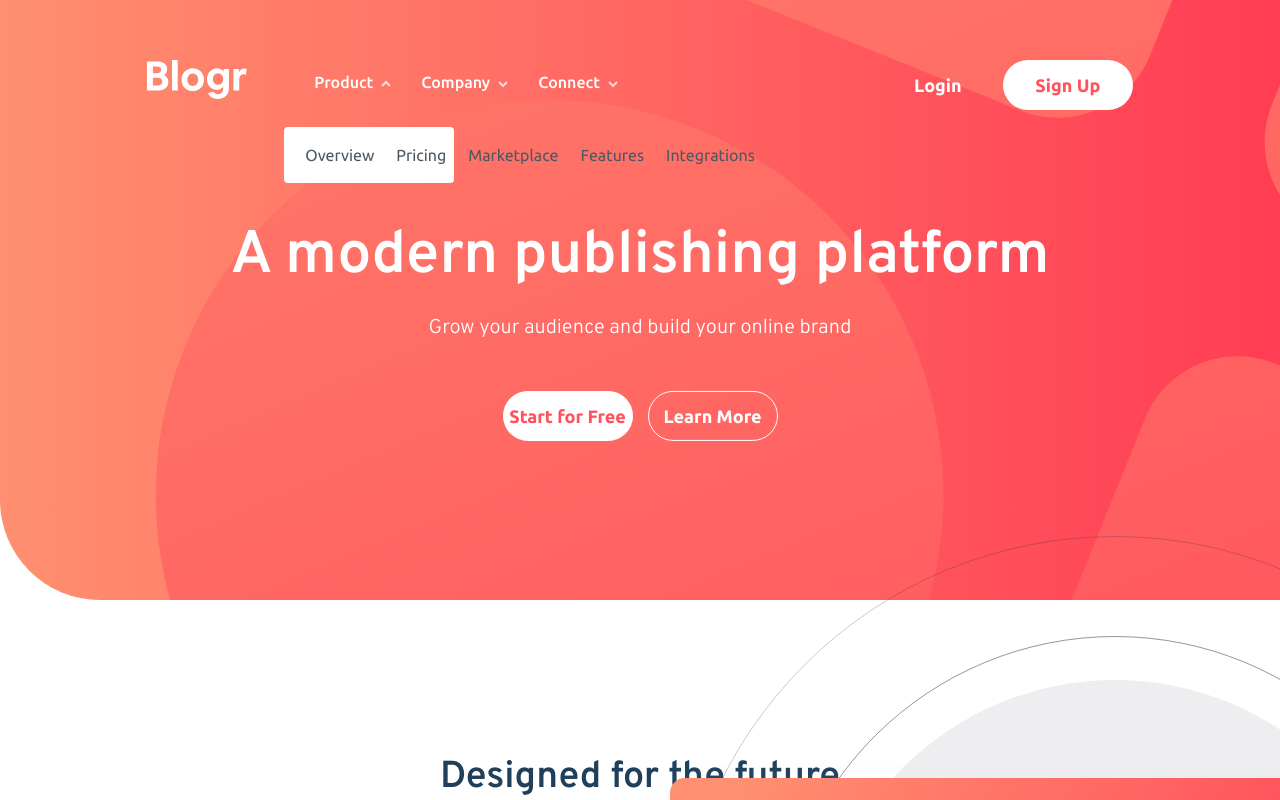
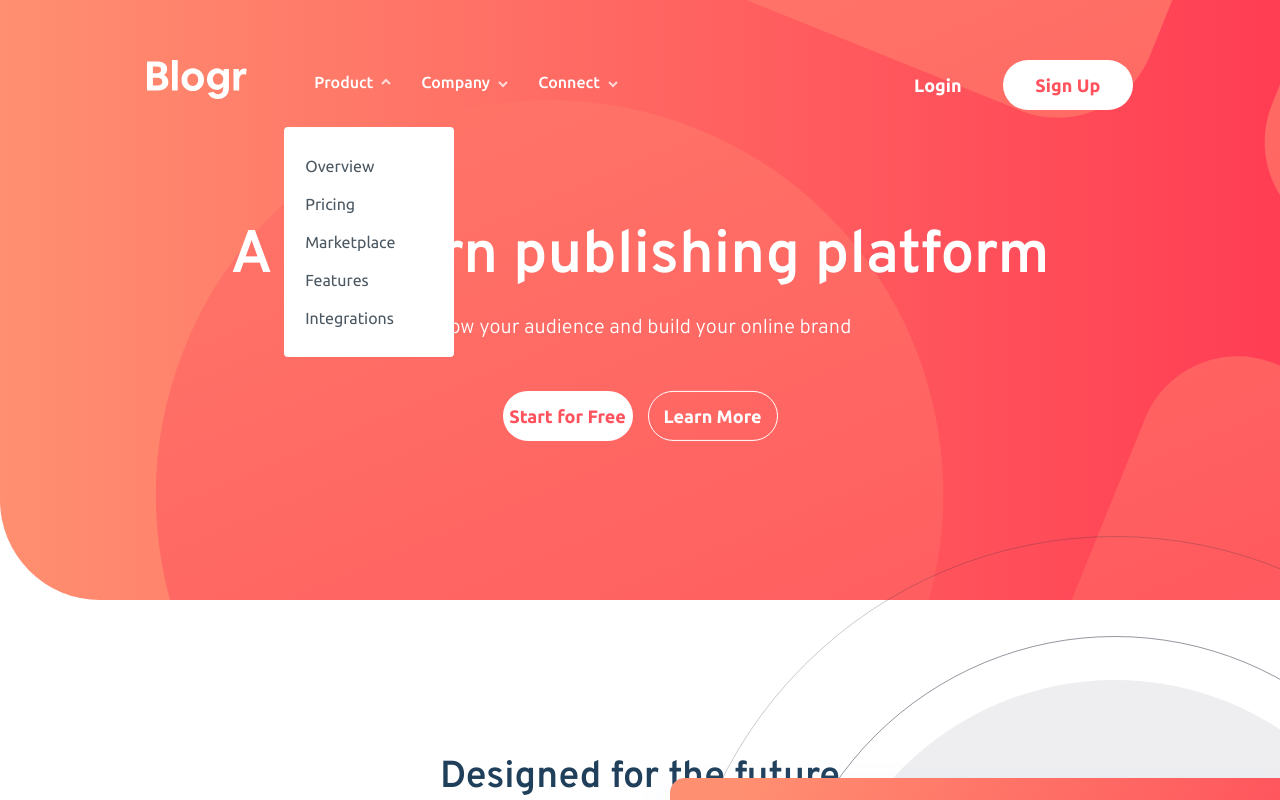
Before and after one commit to srikant-n/fm-blogr-landing-page, a React app: page / in a window 1280 px wide. Both pictures are taken after a click on the button "Product". Shown: the top 800 px of the page. Built offline with nearby package versions, Linux system fonts and the light colour scheme.

Commit message:
Refactor submenus into separate file

```diff
--- a/src/components/Header.jsx
+++ b/src/components/Header.jsx
@@ -2,7 +2,7 @@ import React from "react";
 import styled from "styled-components";
 import { ReactComponent as LogoSvg } from "../../images/logo.svg";
 import { Button, ButtonFilled } from "./commonComponents";
-import arrowUrl from "../../images/icon-arrow-light.svg";
+import { CompanySubMenu, ConnectSubMenu, MenuTitle, ProductSubMenu, SubMenuBackground } from "./SubMenus.jsx";
 
 /**
  * Container for disabling on mobile
@@ -55,84 +55,35 @@ const MenuItem = styled.div`
   font-family: "Ubuntu", sans-serif;
 `;
 
-/**
- * Menu category
- */
-const MenuTitle = styled.button`
-  margin: 0;
-  padding: 8px 28px 8px 10px;
-  color: white;
-  font-family: "Ubuntu", sans-serif;
-  font-weight: 500;
-  font-size: 16px;
-  border: none;
-  background-color: transparent;
+// /**
+//  * Menu category
+//  */
+// const MenuTitle = styled.button`
+//   margin: 0;
+//   padding: 8px 28px 8px 10px;
+//   color: white;
+//   font-family: "Ubuntu", sans-serif;
+//   font-weight: 500;
+//   font-size: 16px;
+//   border: none;
+//   background-color: transparent;
 
-  &::after {
-    position: absolute;
-    display: inline-block;
-    margin-left: 8px;
-    content: url(${arrowUrl});
-  }
+//   &::after {
+//     position: absolute;
+//     display: inline-block;
+//     margin-left: 8px;
+//     content: url(${arrowUrl});
+//   }
 
-  &[aria-expanded="true"]::after {
-    top: 12px;
-    transform: rotate(180deg);
-  }
+//   &[aria-expanded="true"]::after {
+//     top: 12px;
+//     transform: rotate(180deg);
+//   }
 
-  &:hover {
-    text-decoration: underline;
-  }
-`;
-
-/**
- * Sub menu holder
- */
-const SubMenu = styled.div`
-  position: absolute;
-  width: 150px;
-  margin: 0;
-  padding: 0;
-  background-color: white;
-  border-radius: 4px;
-  opacity: 0;
-  line-height: 0;
-  transition: ease 0.5s;
-  z-index: 2;
-
-  ${MenuTitle}[aria-expanded=true] + & {
-    opacity: 1;
-    line-height: 1;
-    margin: 28px 0 0 -20px;
-    padding: 20px 10px;
-  }
-`;
-
-/**
- * Each item in the submenu
- */
-const SubMenuItem = styled.a`
-  text-transform: capitalize;
-  margin: 0;
-  padding: 0;
-  font-weight: 400;
-  color: hsl(207, 13%, 34%);
-  transition: margin ease 0.5s, padding ease 0.5s;
-  text-decoration: none;
-
-  &:hover {
-    cursor: default;
-  }
-
-  ${MenuTitle}[aria-expanded=true] + ${SubMenu} > & {
-    margin: 4px;
-    padding: 7px;
-    &:hover {
-      font-weight: 600;
-      cursor: pointer;
-    }
-  }
-`;
+//   &:hover {
+//     text-decoration: underline;
+//   }
+// `;
 
 /**
  * Header for the application when viewed on desktop.
@@ -167,13 +118,9 @@ class Header extends React.Component {
             >
               Product
             </MenuTitle>
-            <SubMenu>
-              <SubMenuItem href="#overview">Overview</SubMenuItem>
-              <SubMenuItem href="#">Pricing</SubMenuItem>
-              <SubMenuItem href="#">Marketplace</SubMenuItem>
-              <SubMenuItem href="#features">Features</SubMenuItem>
-              <SubMenuItem href="#integrations">Integrations</SubMenuItem>
-            </SubMenu>
+            <SubMenuBackground show={this.state.selected === "product"}>
+              <ProductSubMenu show={this.state.selected === "product"} />
+            </SubMenuBackground>
           </MenuItem>
           <MenuItem>
             <MenuTitle
@@ -182,12 +129,9 @@ class Header extends React.Component {
             >
               Company
             </MenuTitle>
-            <SubMenu>
-              <SubMenuItem href="#">About</SubMenuItem>
-              <SubMenuItem href="#">Team</SubMenuItem>
-              <SubMenuItem href="#">Blog</SubMenuItem>
-              <SubMenuItem href="#">Careers</SubMenuItem>
-            </SubMenu>
+            <SubMenuBackground show={this.state.selected === "company"}>
+              <CompanySubMenu show={this.state.selected === "company"} />
+            </SubMenuBackground>
           </MenuItem>
           <MenuItem>
             <MenuTitle
@@ -196,11 +140,9 @@ class Header extends React.Component {
             >
               Connect
             </MenuTitle>
-            <SubMenu>
-              <SubMenuItem href="#">Contact</SubMenuItem>
-              <SubMenuItem href="#">Newsletter</SubMenuItem>
-              <SubMenuItem href="#">LinkedIn</SubMenuItem>
-            </SubMenu>
+            <SubMenuBackground show={this.state.selected === "connect"}>
+              <ConnectSubMenu show={this.state.selected === "connect"} />
+            </SubMenuBackground>
           </MenuItem>
           <Buttons>
             <Button value="Login" />
--- a/src/components/HeaderMobile.jsx
+++ b/src/components/HeaderMobile.jsx
@@ -44,6 +44,7 @@ const MenuButton = styled.button`
   background-size: 100%;
   outline: none;
   border: none;
+  cursor: pointer;
 `;
 
 /**
--- a/src/components/MenuMobile.jsx
+++ b/src/components/MenuMobile.jsx
@@ -3,8 +3,14 @@ import styled from "styled-components";
 import arrowUrl from "../../images/icon-arrow-dark.svg";
 import hamburgerUrl from "../../images/icon-hamburger.svg";
 import { Button } from "./commonComponents";
+import { MenuTitle, ProductSubMenu, CompanySubMenu, ConnectSubMenu, SubMenuBackground } from "./SubMenus.jsx";
+
+const Container = styled.div`
+  position: relative;
+`;
 
 const Background = styled.div`
+  position: absolute;
   width: 100%;
   margin-top: 35px;
   background-color: white;
@@ -15,104 +21,43 @@ const Background = styled.div`
   flex-direction: column;
   align-items: center;
   padding: 22px;
+  z-index: 2;
 `;
 
 /**
  * Menu title and submenu holder
  */
 const MenuItem = styled.div`
-  padding: 5px;
-  /* width: 100%; */
+  padding: 10px;
+  margin: 4px 0;
+  width: 100%;
   text-align: center;
 `;
 
-/**
- * Menu name
- */
-const MenuTitle = styled.h3`
+const MenuTitleMobile = styled(MenuTitle)`
 position: relative;
-  margin: auto;
-  padding: 7px 7px 7px 7px;
+  color: hsl(207, 13%, 34%);
+  margin: 0;
+  padding: 0;
+  font-size: 18px;
 
-  color: hsl(207, 13%, 34%);
-  font-family: "Ubuntu", sans-serif;
-  display: flex;
-  flex-direction: row;
-  align-items: center;
-  justify-content: center;
+  &::after {
+    content: url(${arrowUrl});
+  }
 
-  &:hover {
-    color: hsl(207, 23%, 55%);
-    cursor: pointer;
+  &[aria-expanded="true"]::after {
+    top: 5px;
   }
 `;
 
-/**
- * Arrow next to menu to display expanded state
- */
-const MenuArrow = styled.div`
-  position: absolute;
-  right: -20px;
-  width: 30px;
-  height: 10px;
-  background: url(${arrowUrl}) no-repeat center;
-
-  ${MenuItem}[aria-expanded=true] & {
-    transform: rotate(180deg);
-  }
-`;
-
-/**
- * Buttons inside the menu category
- */
-const SubMenu = styled.div`
+const SubMenuMobile = styled(SubMenuBackground)`
+  position: relative;
   width: 100%;
-  margin: 0;
-  padding: 0;
   text-align: center;
   box-sizing: border-box;
   background-color: hsl(240, 2%, 95%);
-  border-radius: 5px;
-  opacity: 0;
-  line-height: 0;
-  transition: ease 0.5s;
-  z-index: 10;
-
-  ${MenuItem}[aria-expanded=true] + & {
-    display: block;
-    position: relative;
-    opacity: 1;
-    line-height: 1;
-    margin: 25px 0;
-    padding: 15px;
-  }
-`;
-
-/**
- * Each item in the submenu
- */
-const SubMenuItem = styled.p`
-  text-transform: capitalize;
-  margin: 0;
-  padding: 0;
-  font-weight: 600;
-  color: hsl(207, 13%, 34%);
-  transition: ease 0.5s;
-
-  &:hover {
-    color: hsl(207, 23%, 55%);
-    cursor: default;
-  }
-
-  ${MenuItem}[aria-expanded=true] + ${SubMenu} > & {
-    margin: 4px;
-    padding: 8px;
-    line-height: 1;
-
-    &:hover {
-      cursor: pointer;
-    }
-  }
+  margin: ${(props) => (props.show ? "25px 0" : 0)};
+  padding: ${(props) => (props.show ? "15px" : 0)};
 `;
 
 /**
@@ -168,44 +113,46 @@ class MenuMobile extends React.Component {
 
   render() {
     return (
+      <Container>
         <Background>
-        <MenuItem aria-expanded={this.state.selected === "product"} onClick={() => this.onClickMenuItem("product")}>
-          <MenuTitle>
-            Product <MenuArrow />
-          </MenuTitle>
-        </MenuItem>
-        <SubMenu show={this.state.selected === "product"}>
-          <SubMenuItem>Overview</SubMenuItem>
-          <SubMenuItem>Pricing</SubMenuItem>
-          <SubMenuItem>Marketplace</SubMenuItem>
-          <SubMenuItem>Features</SubMenuItem>
-          <SubMenuItem>Integrations</SubMenuItem>
-        </SubMenu>
           <MenuItem>
-          <MenuTitle aria-expanded={this.state.selected === "company"} onClick={() => this.onClickMenuItem("company")}>
-            Company <MenuArrow />
-          </MenuTitle>
-          <SubMenu show={this.state.selected === "company"}>
-            <SubMenuItem>About</SubMenuItem>
-            <SubMenuItem>Team</SubMenuItem>
-            <SubMenuItem>Blog</SubMenuItem>
-            <SubMenuItem>Careers</SubMenuItem>
-          </SubMenu>
+            <MenuTitleMobile
+              aria-expanded={this.state.selected === "product"}
+              onClick={() => this.onClickMenuItem("product")}
+            >
+              Product
+            </MenuTitleMobile>
+            <SubMenuMobile show={this.state.selected === "product"}>
+              <ProductSubMenu show={this.state.selected === "product"} />
+            </SubMenuMobile>
           </MenuItem>
           <MenuItem>
-          <MenuTitle aria-expanded={this.state.selected === "connect"} onClick={() => this.onClickMenuItem("connect")}>
-            Connect <MenuArrow />
-          </MenuTitle>
-          <SubMenu show={this.state.selected === "connect"}>
-            <SubMenuItem>Contact</SubMenuItem>
-            <SubMenuItem>Newsletter</SubMenuItem>
-            <SubMenuItem>LinkedIn</SubMenuItem>
-          </SubMenu>
+            <MenuTitleMobile
+              aria-expanded={this.state.selected === "company"}
+              onClick={() => this.onClickMenuItem("company")}
+            >
+              Company
+            </MenuTitleMobile>
+            <SubMenuMobile show={this.state.selected === "company"}>
+              <CompanySubMenu show={this.state.selected === "company"} />
+            </SubMenuMobile>
+          </MenuItem>
+          <MenuItem>
+            <MenuTitleMobile
+              aria-expanded={this.state.selected === "connect"}
+              onClick={() => this.onClickMenuItem("connect")}
+            >
+              Connect
+            </MenuTitleMobile>
+            <SubMenuMobile show={this.state.selected === "connect"}>
+              <ConnectSubMenu show={this.state.selected === "connect"} />
+            </SubMenuMobile>
           </MenuItem>
           <Line />
           <LoginButton />
           <SignupButton />
         </Background>
+      </Container>
     );
   }
 }
--- /dev/null
+++ b/src/components/SubMenus.jsx
@@ -0,0 +1,133 @@
+import React from "react";
+import styled from "styled-components";
+import arrowUrl from "../../images/icon-arrow-light.svg";
+
+/**
+ * Menu category
+ */
+const MenuTitle = styled.button`
+  margin: 0;
+  padding: 8px 28px 8px 10px;
+  color: white;
+  font-family: "Ubuntu", sans-serif;
+  font-weight: 500;
+  font-size: 16px;
+  border: none;
+  background-color: transparent;
+
+  &::after {
+    position: absolute;
+    display: inline-block;
+    margin-left: 8px;
+    content: url(${arrowUrl});
+  }
+
+  &[aria-expanded="true"]::after {
+    top: 10px;
+    transform: rotate(180deg);
+  }
+
+  &:hover {
+    text-decoration: underline;
+    cursor: pointer;
+  }
+`;
+
+/**
+ * Sub menu holder
+ */
+const SubMenuBackground = styled.div`
+  position: absolute;
+  width: 150px;
+  background-color: white;
+  border-radius: 4px;
+  margin: ${(props) => (props.show ? "28px 0 0 -20px" : 0)};
+  padding: ${(props) => (props.show ? "20px 10px" : 0)};
+  opacity: ${(props) => (props.show ? 1 : 0)};
+  line-height: ${(props) => (props.show ? 1 : 0)};
+  transition: ease 0.4s;
+  z-index: 2;
+`;
+
+const Container = styled.div`
+  display: flex;
+  flex-direction: column;
+`;
+
+
+/**
+ * Each item in the submenu
+ */
+const SubMenuItem = styled.a`
+  text-transform: capitalize;
+  margin: ${(props) => (props.show ? "4px" : 0)};
+  padding: ${(props) => (props.show ? "7px" : 0)};
+  font-weight: 400;
+  color: hsl(207, 13%, 34%);
+  transition: margin ease 0.4s, padding ease 0.4s;
+  text-decoration: none;
+
+  &:hover {
+    font-weight: 600;
+    cursor: ${(props) => (props.show ? "pointer" : "default")};
+  }
+`;
+
+function ProductSubMenu(props) {
+  return (
+    <Container>
+      <SubMenuItem href="#overview" show={props.show}>
+        Overview
+      </SubMenuItem>
+      <SubMenuItem href="#" show={props.show}>
+        Pricing
+      </SubMenuItem>
+      <SubMenuItem href="#" show={props.show}>
+        Marketplace
+      </SubMenuItem>
+      <SubMenuItem href="#features" show={props.show}>
+        Features
+      </SubMenuItem>
+      <SubMenuItem href="#integrations" show={props.show}>
+        Integrations
+      </SubMenuItem>
+    </Container>
+  );
+}
+
+function CompanySubMenu(props) {
+  return (
+    <Container>
+      <SubMenuItem href="#" show={props.show}>
+        About
+      </SubMenuItem>
+      <SubMenuItem href="#" show={props.show}>
+        Team
+      </SubMenuItem>
+      <SubMenuItem href="#" show={props.show}>
+        Blog
+      </SubMenuItem>
+      <SubMenuItem href="#" show={props.show}>
+        Careers
+      </SubMenuItem>
+    </Container>
+  );
+}
+
+function ConnectSubMenu(props) {
+  return (
+    <Container>
+      <SubMenuItem href="#" show={props.show}>
+        Contact
+      </SubMenuItem>
+      <SubMenuItem href="#" show={props.show}>
+        Newsletter
+      </SubMenuItem>
+      <SubMenuItem href="#" show={props.show}>
+        LinkedIn
+      </SubMenuItem>
+    </Container>
+  );
+}
+
+export { MenuTitle, SubMenuBackground, ProductSubMenu, CompanySubMenu, ConnectSubMenu };
```
Also changed, not shown: src/components/Footer.jsx (+33 -8 lines). Lines whose indentation alone changed are shown as unchanged.
